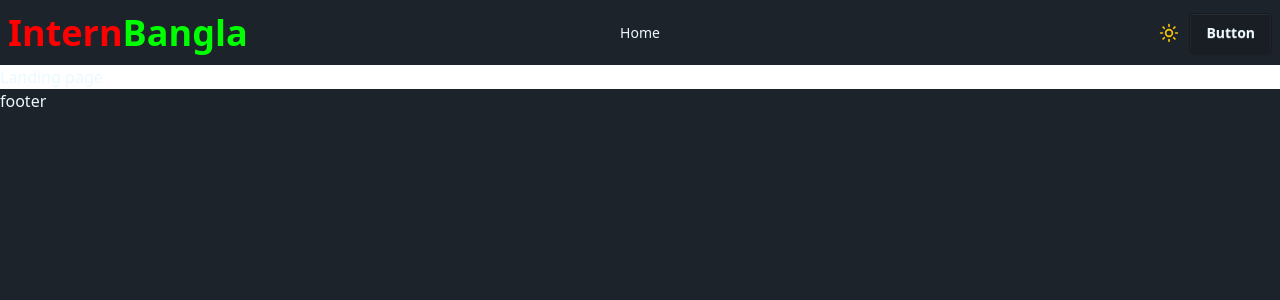
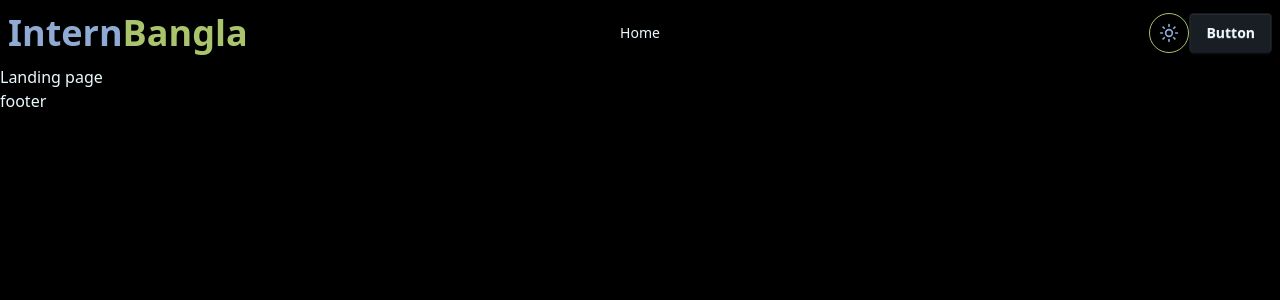
Before and after one commit to RohanR05/Job_Portal, a Next.js app: page / in a window 1280 px wide. Both pictures are taken after a click on the button "Toggle Theme". Shown: the top 300 px of the page. Built offline with nearby package versions, Linux system fonts and the light colour scheme.

Commit message:
add css color all and theme button design

```diff
--- a/src/app/globals.css
+++ b/src/app/globals.css
@@ -4,7 +4,6 @@
 
 @plugin "daisyui/theme" {
   name: "light";
-  default: true;
   --color-primary: #0A70a9;
   --color-secondary:#00a000;
   --color-accent:#fff;
@@ -13,8 +12,8 @@
 
 @plugin "daisyui/theme" {
   name: "dark";
-  --color-primary: red;
-  --color-secondary:#00ff00;
-  --color-accent:#fff;
-  --color-neutral:#000;
+  --color-primary: #8FABD4;
+  --color-secondary:#A9C46C;
+  --color-accent:#000;
+  --color-neutral:#fff;
 }
--- a/src/app/layout.js
+++ b/src/app/layout.js
@@ -20,7 +20,7 @@ export const metadata = {
 
 export default function RootLayout({ children }) {
   return (
-    <html lang="en">
+    <html lang="en" className="bg-accent">
       <body
         className={`${geistSans.variable} ${geistMono.variable} antialiased`}
       >
--- a/src/components/Theme/Theme.jsx
+++ b/src/components/Theme/Theme.jsx
@@ -24,7 +24,7 @@ export default function Theme() {
   }, [theme, mounted]);
 
   const toggleTheme = () => {
-    setTheme(prev => (prev === "light" ? "dark" : "light"));
+    setTheme((prev) => (prev === "light" ? "dark" : "light"));
   };
 
   if (!mounted) return null;
@@ -32,13 +32,13 @@ export default function Theme() {
   return (
     <button
       onClick={toggleTheme}
-      className="btn btn-ghost btn-circle"
+      className="btn btn-ghost btn-circle border border-secondary"
       aria-label="Toggle Theme"
     >
       {theme === "light" ? (
         <Moon className="w-5 h-5 text-primary" />
       ) : (
-        <Sun className="w-5 h-5 text-yellow-400" />
+        <Sun className="w-5 h-5 text-primary" />
       )}
     </button>
   );
```
